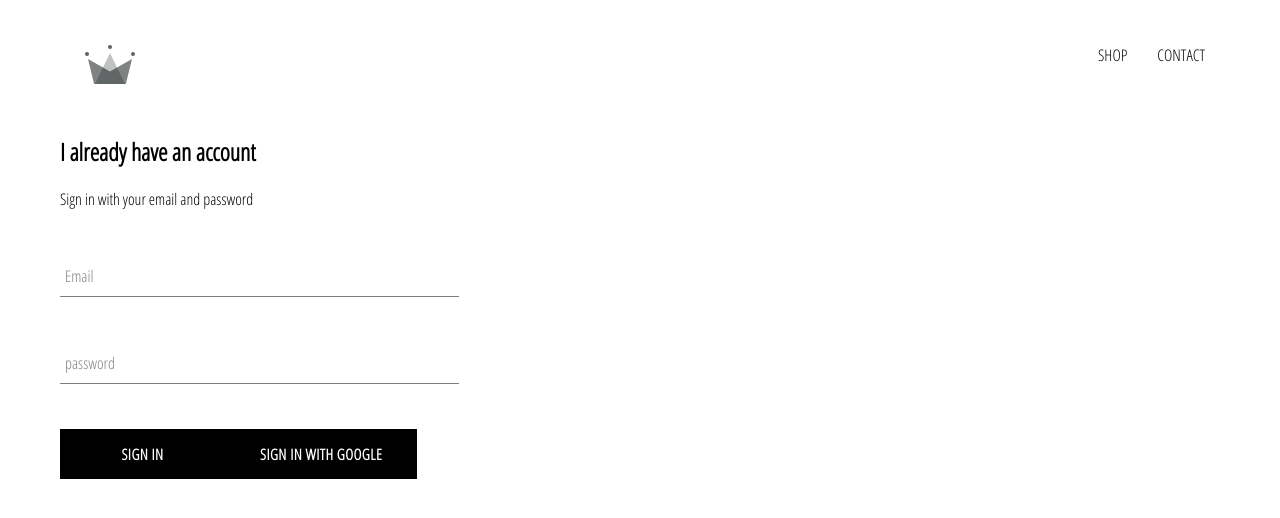
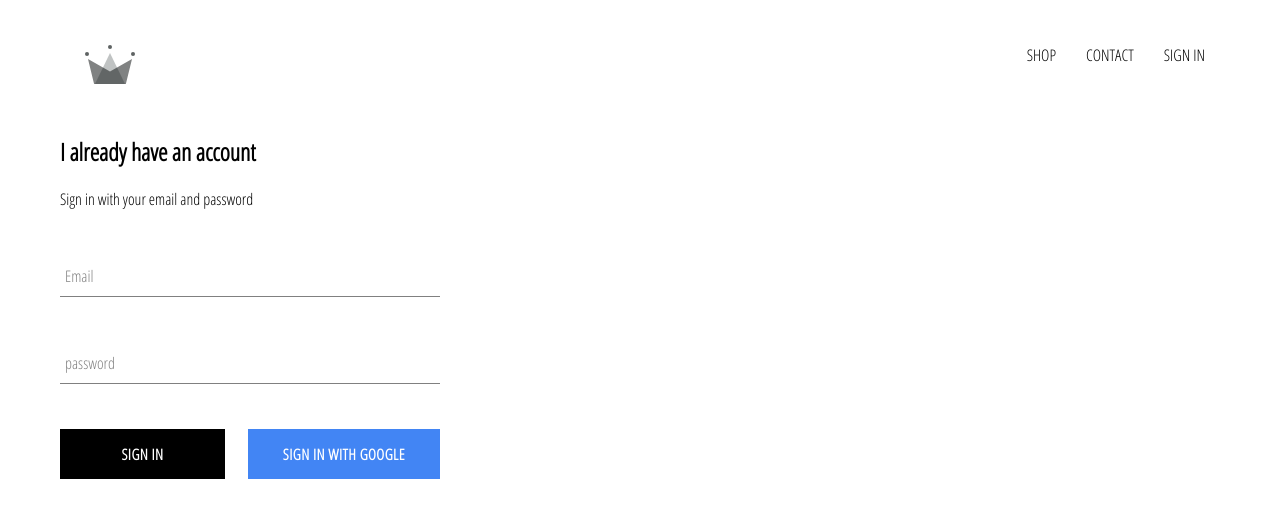
Before and after one commit to daviesesiro/crwn-clothing, a React (Create React App) app: page /signin in a window 1280 px wide. Shown: the top 518 px of the page. Built offline with nearby package versions, Linux system fonts and the light colour scheme; no server answers.

Commit message:
done with button component for the sign component and sign in with firebase

```diff
--- a/src/App.css
+++ b/src/App.css
@@ -7,3 +7,7 @@
     text-decoration: none;
     color: black;
 }
+
+*{
+    box-sizing: border-box;
+}
--- a/src/App.js
+++ b/src/App.js
@@ -17,20 +17,24 @@
         currentUser:null
     }
   }
+  unSubscribeFromAuth = null;
 
   componentDidMount(){
-    auth.onAuthStateChanged(user=>{
+    this.unSubscribeFromAuth = auth.onAuthStateChanged(user=>{
       this.setState({currentUser:user});
 
       console.log(user);
     });
   }
 
+  componentWillUnmount(){
+    this.unSubscribeFromAuth();
+  }
   render(){
 
     return (
       <div className="App">
-        <Header/>
+        <Header currentUser={this.state.currentUser}/>
         <Switch>
           <Route exact path='/' component={HomePage} />
           <Route exact path='/shop' component={ShopPage} />
--- a/src/components/custom-button/custom-button.component.jsx
+++ b/src/components/custom-button/custom-button.component.jsx
@@ -2,8 +2,8 @@
 
 import './custom-button.styles.scss';
 
-const CustomButton = ({children, ...otherProps}) => (
-    <button className="custom-button" {...otherProps}>
+const CustomButton = ({children, isGoogleSignIn, ...otherProps}) => (
+    <button className={`${isGoogleSignIn ? 'google-sign-in' : ''} custom-button`} {...otherProps}>
         {children}
     </button>
 );
--- a/src/components/custom-button/custom-button.styles.scss
+++ b/src/components/custom-button/custom-button.styles.scss
@@ -19,4 +19,14 @@
       color: black;
       border: 1px solid black;
     }
+
+    &.google-sign-in{
+        background-color: #4285f4;
+        color: white;
+
+        &:hover{
+          background-color: #357ae8;
+          border: none;
+        }
+    }
   }
--- a/src/components/header/header.component.jsx
+++ b/src/components/header/header.component.jsx
@@ -1,11 +1,13 @@
 import React from 'react';
 import {Link} from 'react-router-dom';
+
+import {auth} from '../../firebase/firebase.utils';
 
 import {ReactComponent as Logo} from '../../assets/crown.svg';
 
 import './header.styles.scss';
 
-const Header = () => (
+const Header = ({currentUser}) => (
     <div className='header'>
         <Link to='/' className='logo-container'>
             <Logo className='logo'/>
@@ -13,7 +15,12 @@
         <div className='options'>
             <Link className='option' to='/shop'>SHOP</Link>
             <Link className='option' to='/contact'>CONTACT</Link>
-            {/* <Link className='option' to='shop'></Link> */}
+            {
+                currentUser ?
+                (<div className="option" onClick={()=> auth.signOut()}>SIGN OUT</div>)
+                :
+                (<Link className="option" to='/signin'>SIGN IN</Link>)
+            }
         </div>
     </div>
 );
--- a/src/components/header/header.styles.scss
+++ b/src/components/header/header.styles.scss
@@ -20,6 +20,7 @@
 
       .option {
         padding: 10px 15px;
+        cursor: pointer;
       }
     }
   }
--- a/src/components/sign-in/sign-in.component.jsx
+++ b/src/components/sign-in/sign-in.component.jsx
@@ -55,9 +55,11 @@
                         handleChange={this.handleChange}
                     />
 
+                    <div className="buttons">
+                        <CustomButton type="submit">sign in</CustomButton>
+                        <CustomButton onClick={signInWithGoogle} isGoogleSignIn>sign in with google</CustomButton>
+                    </div>
 
-                    <CustomButton type="submit">sign in</CustomButton>
-                    <CustomButton onClick={signInWithGoogle}>sign in with google</CustomButton>
 
 
                 </form>
--- a/src/components/sign-in/sign-in.styles.scss
+++ b/src/components/sign-in/sign-in.styles.scss
@@ -1,9 +1,14 @@
 .sign-in{
-    width: 30vw;
+    width: 380px;
     display: flex;
     flex-direction: column;
 
     .title{
         margin: 10px 0;
     }
+
+    .buttons{
+        display: flex;
+        justify-content: space-between;
+    }
 }
--- a/src/firebase/firebase.utils.js
+++ b/src/firebase/firebase.utils.js
@@ -19,6 +19,7 @@
 export const auth = firebase.auth();
 export const firestore = firebase.firestore();
 
+// google auth utility
 const provider = new firebase.auth.GoogleAuthProvider();
 provider.setCustomParameters({prompt:'select_account'});
 export const signInWithGoogle = () => auth.signInWithPopup(provider);
```
